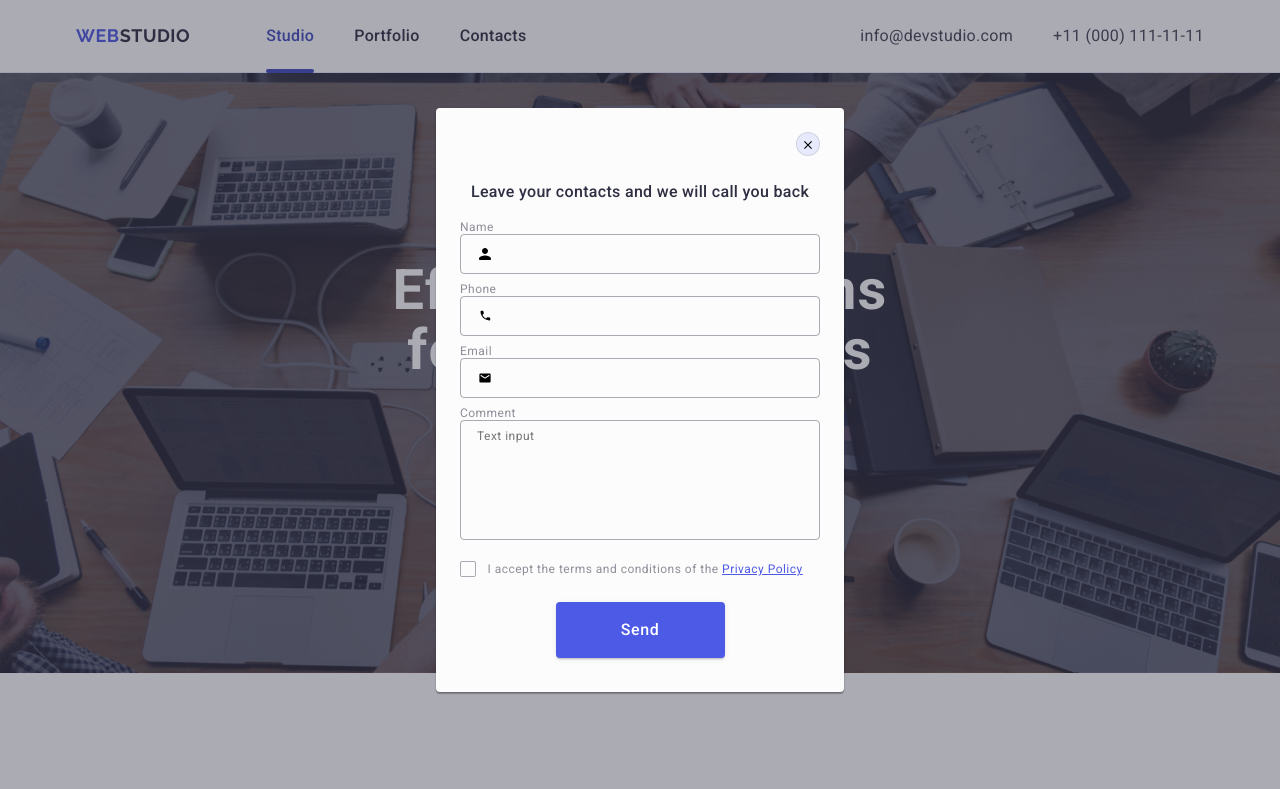
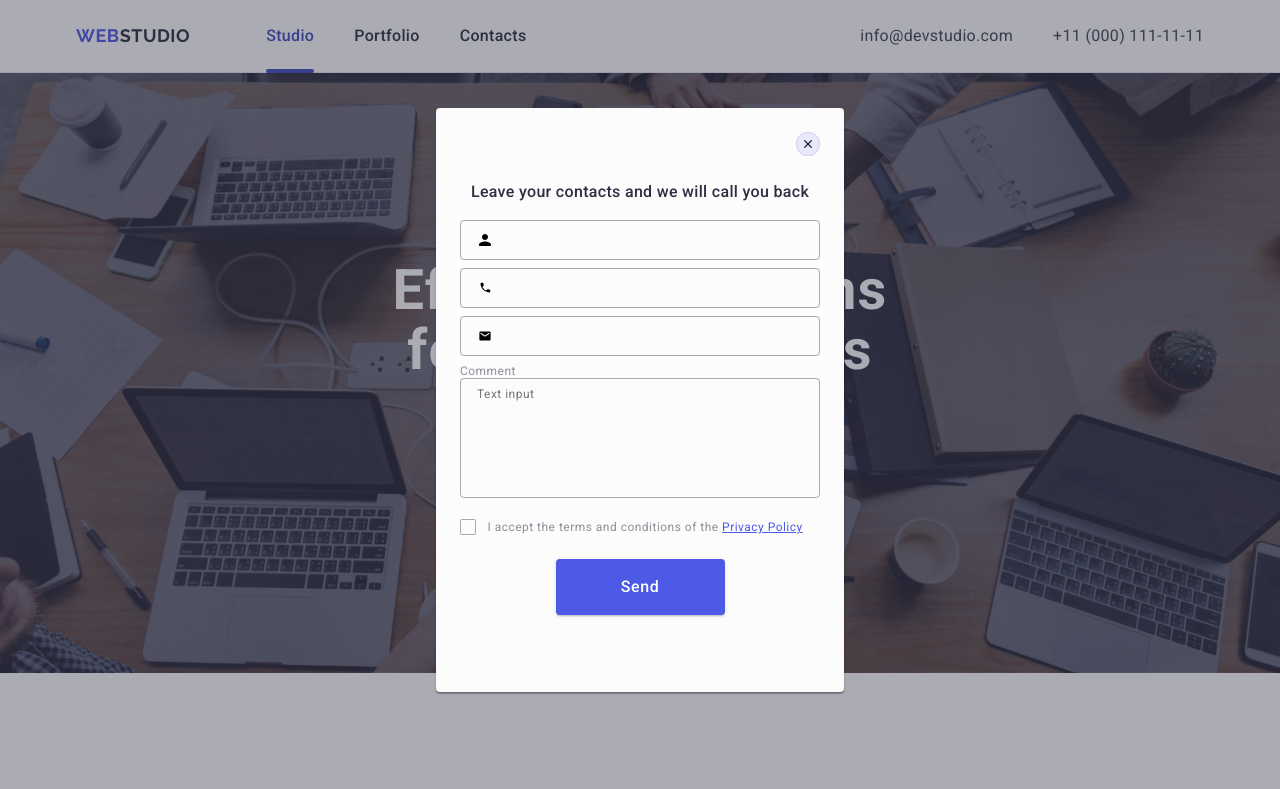
Before and after one commit to maklarus/goit-homework-05, a plain HTML site: page index.html in a window 1280 px wide. Shown: the top 789 px of the page. Drawn offline with nearby package versions, Linux system fonts and the light colour scheme.

Commit message:
update((((

```diff
--- a/css/styles.css
+++ b/css/styles.css
@@ -509,7 +509,6 @@ address {
   filter: drop-shadow(0px 4px 4px rgba(0, 0, 0, 0.15));
   border-radius: 4px;
   border: 1px solid white;
-  background-color: #2e2f42;
 
   color: #ffffff;
   font-size: 12px;
@@ -598,6 +597,7 @@ address {
 }
 
 .modal-close-btn {
+  display: flex;
   position: absolute;
   top: 24px;
   right: 24px;
--- a/index.html
+++ b/index.html
@@ -592,8 +592,7 @@
         </p>
         <form action="#" name="user-info" class="form-user-info">
           <div class="container-form-items">
-            <label class="user-info-label" for="user-name"
-              >Name
+            <label class="user-info-label" for="user-name">
               <div class="container-user-info-input">
                 <input
                   type="text"
@@ -608,8 +607,7 @@
             </label>
           </div>
           <div class="container-form-items">
-            <label class="user-info-label" for="user-phone"
-              >Phone
+            <label class="user-info-label" for="user-phone">
               <div class="container-user-info-input">
                 <input
                   type="tel"
@@ -624,8 +622,7 @@
             </label>
           </div>
           <div class="container-form-items">
-            <label class="user-info-label" for="user-email"
-              >Email
+            <label class="user-info-label" for="user-email">
               <div class="container-user-info-input">
                 <input
                   type="email"
```
